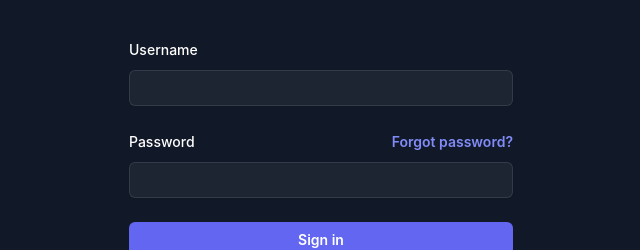
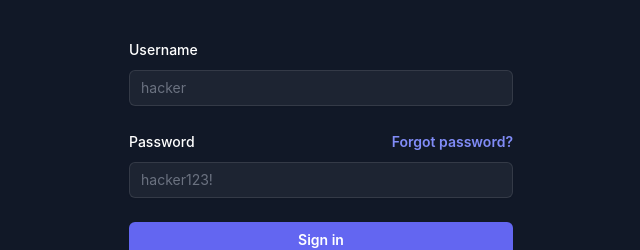
Before and after one commit to mw-171/htn-app, a React (Create React App) app: page /login in a window 1280 px wide. Shown: the part 330-580 px from the top of the page, without its empty margins (319-959 px from the left). Built offline with nearby package versions, Linux system fonts and the light colour scheme; a web font is replaced by a local one.

Commit message:
add placeholders

```diff
--- a/src/components/login.tsx
+++ b/src/components/login.tsx
@@ -61,6 +61,7 @@ export default function Login() {
                   value={username}
                   onChange={(e) => setUsername(e.target.value)}
                   required
+                  placeholder="hacker"
                   className="block w-full rounded-md border-0 bg-white/5 py-1.5 text-white shadow-sm ring-1 ring-inset ring-white/10 focus:ring-2 focus:ring-inset focus:ring-indigo-500 sm:text-sm sm:leading-6"
                 />
               </div>
@@ -92,6 +93,7 @@ export default function Login() {
                   value={password}
                   onChange={(e) => setPassword(e.target.value)}
                   required
+                  placeholder="hacker123!"
                   className="block w-full rounded-md border-0 bg-white/5 py-1.5 text-white shadow-sm ring-1 ring-inset ring-white/10 focus:ring-2 focus:ring-inset focus:ring-indigo-500 sm:text-sm sm:leading-6"
                 />
               </div>
```
